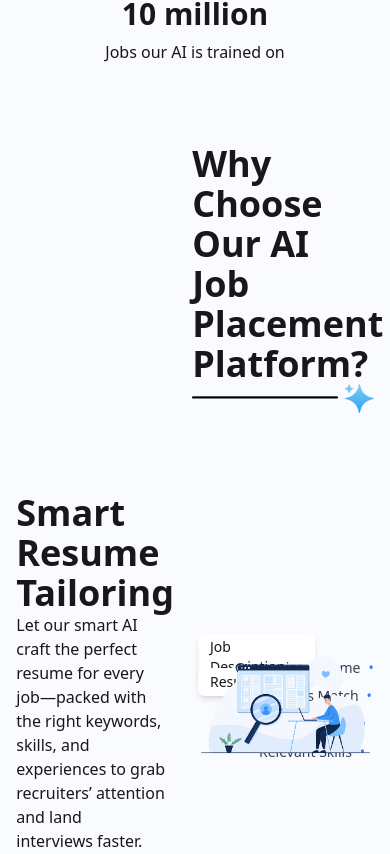
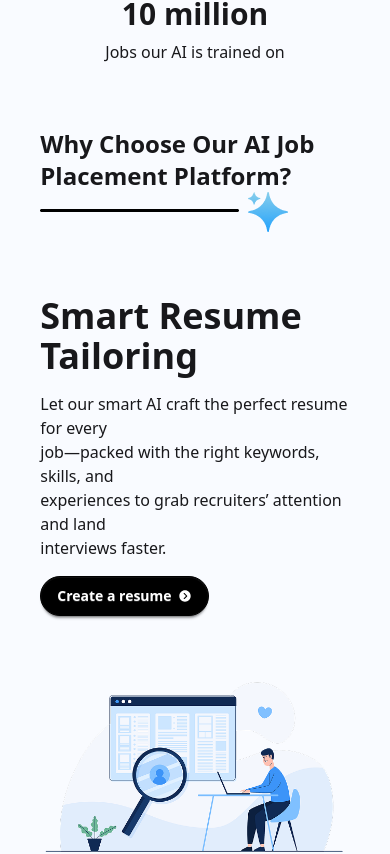
Before and after one commit to mehediakash01/job-Mantic, a Next.js app: page / in a window 390 px wide. Shown: the part 1493-2347 px from the top of the page. Built offline with nearby package versions, Linux system fonts and the light colour scheme.

Commit message:
polished whyUs page

```diff
--- a/src/app/components/WhyChoose.jsx
+++ b/src/app/components/WhyChoose.jsx
@@ -1,15 +1,16 @@
 import React from 'react';
 import { IoIosArrowDroprightCircle } from 'react-icons/io';
+import Container from './Container';
 
 const WhyChoose = () => {
     return (
-        <div className='w-11/12 mx-auto my-20'>
-            <div className='mb-20 ml-44'>
-                <h1 className='font-bold text-4xl'>Why Choose Our AI Job <br /> Placement Platform?</h1>
+        <Container className=' my-16'>
+            <div className='mb-16 '>
+                <h1 className='font-bold lg:text-4xl text-2xl'>Why Choose Our AI Job <br /> Placement Platform?</h1>
                 <img src="/images/line.png" alt="" />
             </div>
-            <div className='flex gap-6 justify-center items-center'>
-                <div>
+            <div className='flex flex-col lg:flex-row gap-10 lg:gap-20   items-center'>
+                <div className='space-y-4'>
                     <h1 className='font-semibold text-4xl'>Smart Resume Tailoring</h1>
                     <p>Let our smart AI craft the perfect resume for every <br /> job—packed with the right keywords, skills,
                      and <br /> experiences to grab recruiters’ attention and land <br /> interviews faster.</p>
@@ -18,10 +19,10 @@ const WhyChoose = () => {
                {/* right side graphic */}
         <div className="relative md:w-1/2">
           {/* floating labels */}
-          <span className="absolute -top-4 left-1/3 -translate-x-1/2 bg-white shadow-md px-3 py-1 rounded-md font-medium text-sm">
+          <span className="absolute hidden lg:block -top-4 left-1/3 -translate-x-1/2 bg-white shadow-md px-3 py-1 rounded-md font-medium text-sm">
             Job Description
           </span>
-          <span className="absolute top-1/6   bg-white shadow-md px-3 py-1 rounded-md font-medium text-sm">
+          <span className="absolute hidden lg:block top-1/6   bg-white shadow-md px-3 py-1 rounded-md font-medium text-sm">
             Resume
           </span>
 
@@ -33,7 +34,7 @@ const WhyChoose = () => {
           />
 
           {/* feature list */}
-          <ul className="absolute top-1/12 right-0 space-y-2 text-gray-700 text-sm">
+          <ul className="absolute top-2/12 z-10 right-0 hidden lg:block space-y-2 text-gray-700 text-sm">
             <li className="flex items-center gap-2">
                Customize Resume<span className="text-blue-500">•</span>
             </li>
@@ -50,7 +51,7 @@ const WhyChoose = () => {
         </div>
             </div>
 
-        </div>
+        </Container>
     );
 };
 
```
